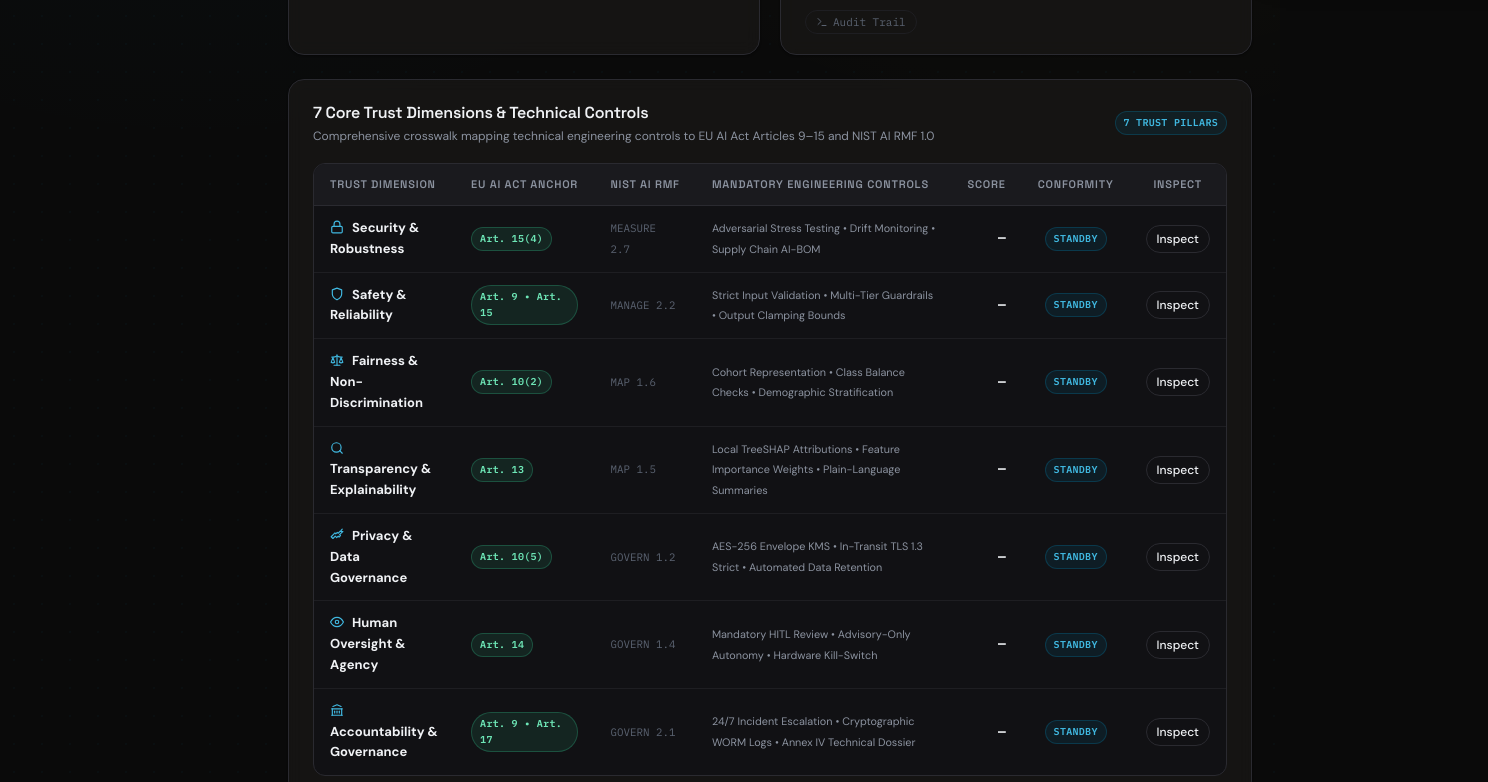
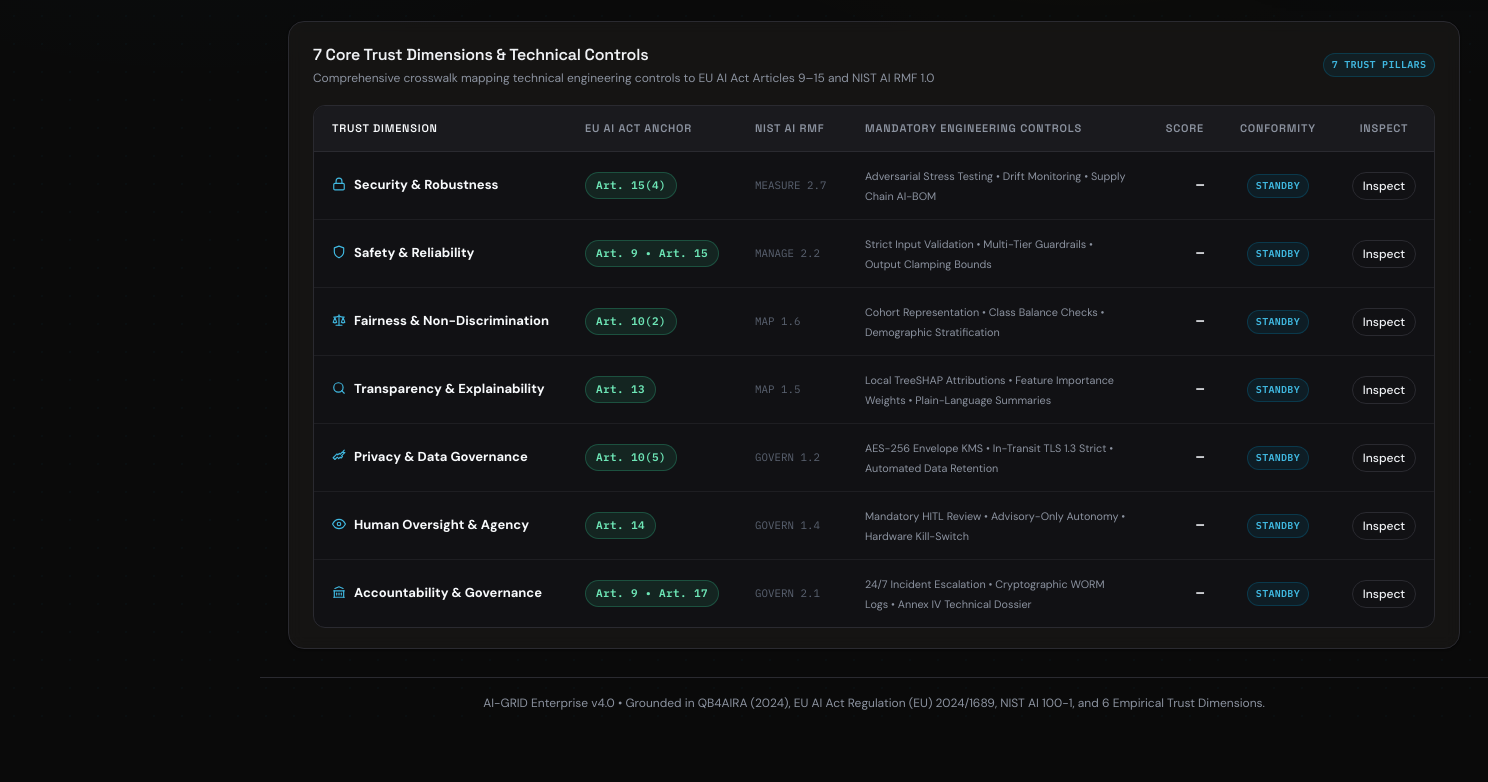
Before and after one commit to praveenbyrisetty/AI-GRID, a plain HTML site: page public/index.html in a window 1280 px wide. Shown: the part 838-1620 px from the top of the page, 1488 px wide, since content can reach past the window. After the commit the page ends 1567 px from the top, so only its background shows below. Drawn offline with nearby package versions, Linux system fonts and the light colour scheme; no server answers.

Commit message:
style: fix table text wrapping and badge alignment in 7 dimensions crosswalk

```diff
--- a/public/styles.css
+++ b/public/styles.css
@@ -1055,6 +1055,7 @@ body {
   align-items: center;
   gap: 4px;
   letter-spacing: 0.3px;
+  white-space: nowrap;
 }
 .badge.success,
 .badge.conformant,
@@ -1769,6 +1770,87 @@ body {
 
 .data-table tbody tr:last-child td {
   border-bottom: none;
+}
+
+/* 7 Core Trust Dimensions Table — Pixel-Perfect Sizing & Alignment */
+#dimensionsCardSection .data-table {
+  width: 100%;
+  table-layout: auto;
+}
+
+#dimensionsCardSection .data-table th,
+#dimensionsCardSection .data-table td {
+  padding: 14px 18px;
+  vertical-align: middle;
+}
+
+/* Column 1: Trust Dimension Name & Icon */
+#dimensionsCardSection .data-table th:first-child,
+#dimensionsCardSection .data-table td:first-child {
+  white-space: nowrap;
+  min-width: 250px;
+  font-weight: 600;
+  color: var(--text-heading, #f8fafc);
+}
+
+#dimensionsCardSection .data-table td:first-child svg {
+  vertical-align: -2px;
+  margin-right: 10px;
+  flex-shrink: 0;
+  color: var(--primary-400, #38bdf8);
+}
+
+/* Column 2: EU AI Act Anchor */
+#dimensionsCardSection .data-table th:nth-child(2),
+#dimensionsCardSection .data-table td:nth-child(2) {
+  white-space: nowrap;
+  min-width: 150px;
+}
+
+#dimensionsCardSection .data-table td:nth-child(2) .badge {
+  font-size: 11px;
+  padding: 4px 10px;
+  letter-spacing: 0.4px;
+  white-space: nowrap;
+}
+
+/* Column 3: NIST AI RMF */
+#dimensionsCardSection .data-table th:nth-child(3),
+#dimensionsCardSection .data-table td:nth-child(3) {
+  white-space: nowrap;
+  min-width: 110px;
+}
+
+/* Column 4: Mandatory Engineering Controls */
+#dimensionsCardSection .data-table th:nth-child(4),
+#dimensionsCardSection .data-table td:nth-child(4) {
+  min-width: 300px;
+  line-height: 1.5;
+  color: var(--text-secondary);
+}
+
+/* Column 5: Score */
+#dimensionsCardSection .data-table th:nth-child(5),
+#dimensionsCardSection .data-table td:nth-child(5) {
+  white-space: nowrap;
+  min-width: 75px;
+  text-align: right;
+}
+
+/* Column 6: Conformity */
+#dimensionsCardSection .data-table th:nth-child(6),
+#dimensionsCardSection .data-table td:nth-child(6) {
+  white-space: nowrap;
+  min-width: 110px;
+  text-align: center;
+}
+
+/* Column 7: Inspect */
+#dimensionsCardSection .data-table th:nth-child(7),
+#dimensionsCardSection .data-table td:nth-child(7) {
+  white-space: nowrap;
+  min-width: 90px;
+  text-align: center;
 }
 
 /* ==========================================================================
```
